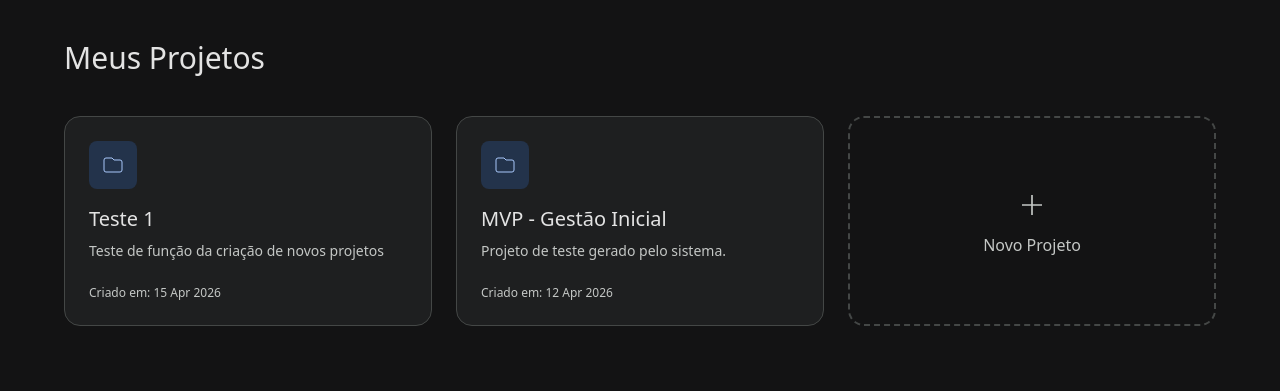
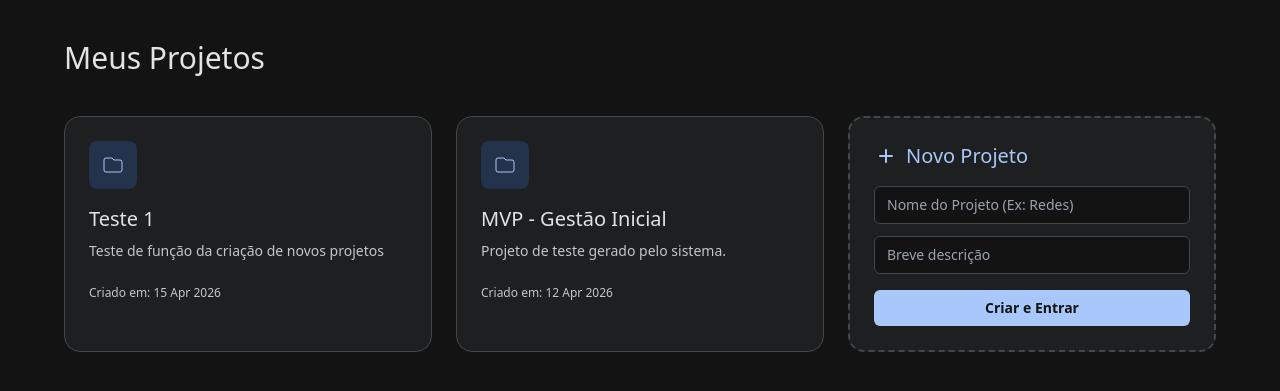
Before and after one commit to luanapavanelli/Trab_Ingest-o_de_arquivos, a Django app: page / in a window 1280 px wide. Shown: the top 391 px of the page. Run offline with Django 5.2, Linux system fonts and the light colour scheme; data comes from the database, SQL or seed files in the repository; both versions use the stored data as it was after the commit; some libraries are stand-ins or nearby versions.

Commit message:
feat: implementa criacao dinamica de projetos via form e finaliza escopo do MVP

```diff
--- a/Ingestão/Projetos/templates/Projetos/home.html
+++ b/Ingestão/Projetos/templates/Projetos/home.html
@@ -20,10 +20,22 @@
             </a>
             {% endfor %}
 
-            <div class="border-2 border-dashed border-[#444746] rounded-2xl p-6 flex flex-col items-center justify-center text-[#c4c7c5] hover:bg-[#1e1f20] cursor-not-allowed">
-                <svg class="w-10 h-10 mb-2" fill="none" stroke="currentColor" viewBox="0 0 24 24"><path d="M12 6v6m0 0v6m0-6h6m-6 0H6"></path></svg>
-                <span>Novo Projeto</span>
-            </div>
+            <form method="POST" action="{% url 'home' %}" class="block p-6 bg-[#1e1f20] border-2 border-dashed border-[#444746] rounded-2xl hover:border-[#a8c7fa] transition flex flex-col justify-center">
+                {% csrf_token %}
+                <div class="flex items-center gap-2 mb-4 text-[#a8c7fa]">
+                    <svg class="w-6 h-6" fill="none" stroke="currentColor" viewBox="0 0 24 24"><path stroke-linecap="round" stroke-linejoin="round" stroke-width="2" d="M12 6v6m0 0v6m0-6h6m-6 0H6"></path></svg>
+                    <h2 class="text-xl font-medium">Novo Projeto</h2>
+                </div>
+
+                <input type="text" name="nome" placeholder="Nome do Projeto (Ex: Redes)" required class="w-full bg-[#131314] border border-[#444746] rounded-md px-3 py-2 mb-3 text-sm text-[#e3e3e3] outline-none focus:border-[#a8c7fa] transition">
+
+                <input type="text" name="descricao" placeholder="Breve descrição" class="w-full bg-[#131314] border border-[#444746] rounded-md px-3 py-2 mb-4 text-sm text-[#e3e3e3] outline-none focus:border-[#a8c7fa] transition">
+
+                <button type="submit" class="w-full bg-[#a8c7fa] hover:bg-[#d3e3fd] text-[#131314] font-semibold py-2 rounded-md transition text-sm">
+                    Criar e Entrar
+                </button>
+            </form>
+
         </div>
     </div>
 </body>
--- a/Ingestão/Projetos/views.py
+++ b/Ingestão/Projetos/views.py
@@ -4,8 +4,23 @@ from .models import Projeto, Arquivo
 
 def home(request):
     """
-    Tela Inicial: Lista todos os projetos para o menu principal.
+    Tela Inicial: Lista projetos e permite a criação de um novo.
     """
+    # Lógica de Criação: Se o usuário enviou o formulário de novo projeto
+    if request.method == 'POST':
+        nome_projeto = request.POST.get('nome')
+        descricao_projeto = request.POST.get('descricao')
+
+        # Só cria se tiver pelo menos o nome preenchido
+        if nome_projeto:
+            novo_projeto = Projeto.objects.create(
+                nome=nome_projeto,
+                descricao=descricao_projeto
+            )
+            # Redireciona instantaneamente para o dashboard do projeto recém-criado
+            return redirect('dashboard', projeto_id=novo_projeto.id)
+
+    # Busca padrão para renderizar a tela (mais recentes primeiro)
     projetos = Projeto.objects.all().order_by('-ultima_alteracao')
     return render(request, 'Projetos/home.html', {'projetos': projetos})
 
```
Also changed, not shown: Ingestão/db.sqlite3.
